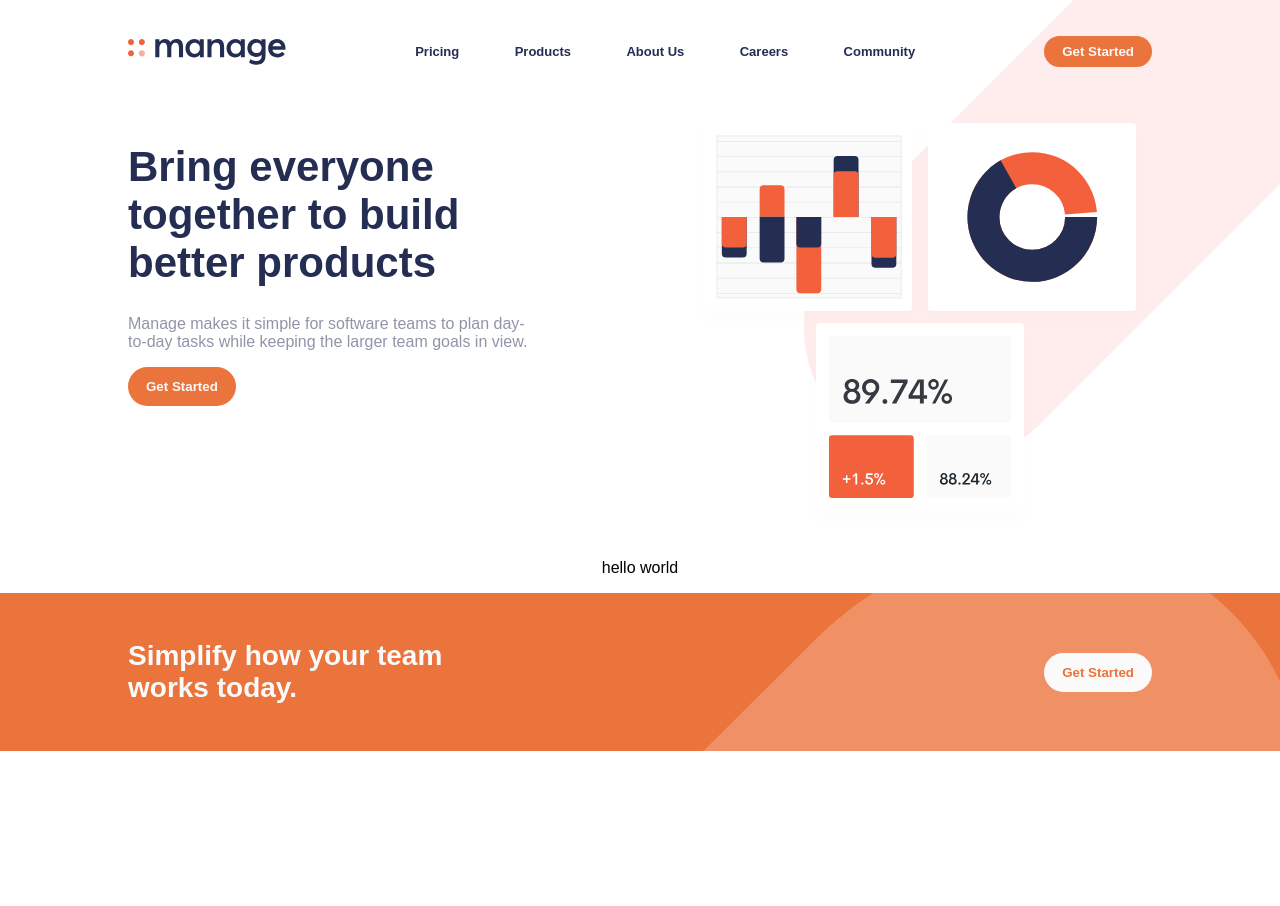
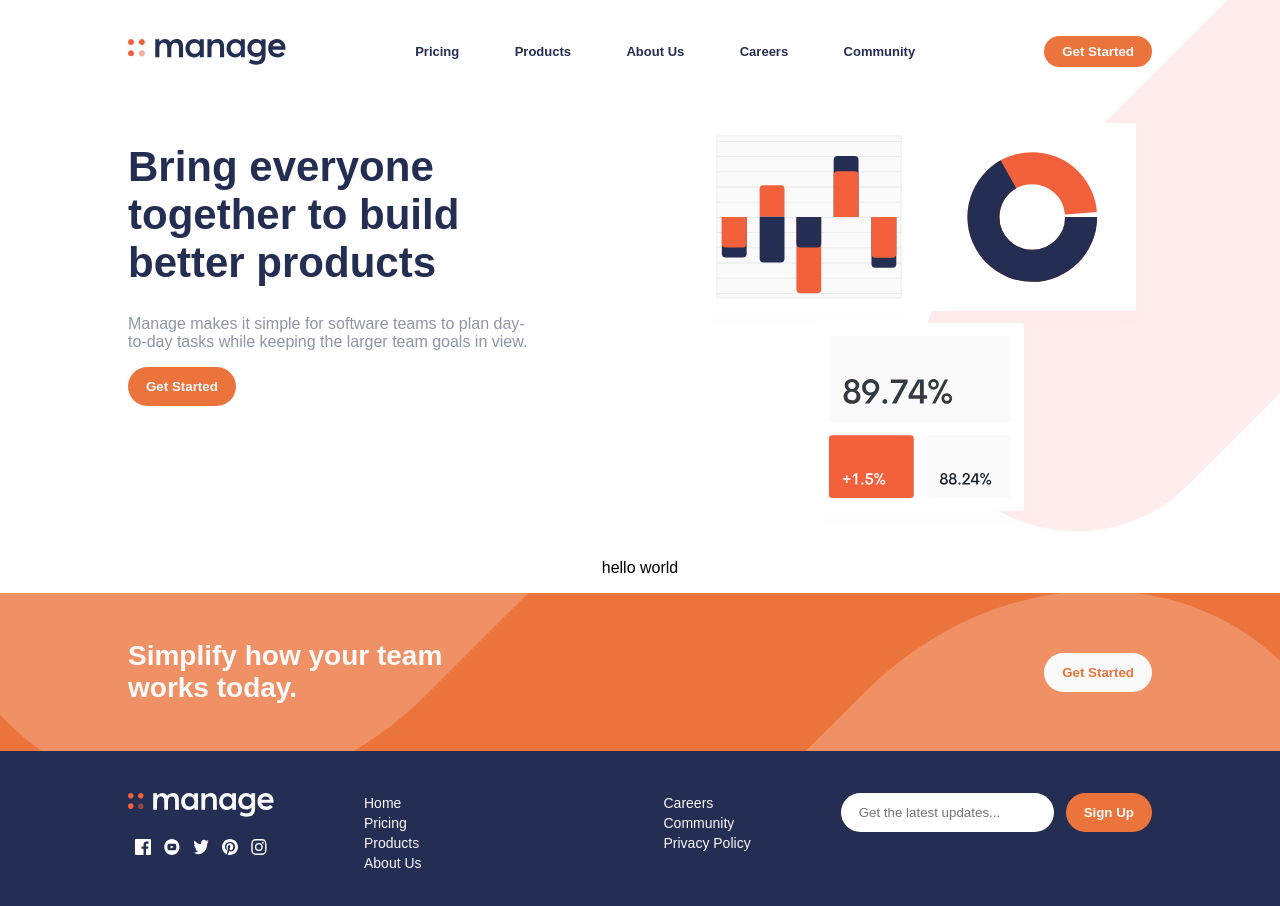
Before and after one commit to osaimola/manage-landing-page, a React (Create React App) app: page / in a window 1280 px wide. Shown: the top 906 px of the page. Before the commit the page ends 800 px from the top, so only its background shows below. Built offline with nearby package versions, Linux system fonts and the light colour scheme; a web font is replaced by a local one.

Commit message:
add footer

```diff
--- a/src/App.css
+++ b/src/App.css
@@ -1,7 +1,7 @@
 body {
   background-image: url(./images/bg-simplify-section-mobile.svg);
   background-repeat: no-repeat;
-  background-attachment: fixed;
+  background-attachment: local;
   background-size: cover;
 }
 
--- a/src/App.js
+++ b/src/App.js
@@ -3,6 +3,7 @@ import "./App.css";
 import Navbar from "./components/navbar/navbar";
 import Intro from "./components/intro/intro";
 import Banner from "./components/banner/banner";
+import Footer from "./components/footer/footer";
 
 function App() {
   return (
@@ -10,10 +11,10 @@ function App() {
       <div className="App">
         <Navbar />
         <Intro />
-
         <p>hello world</p>
       </div>
       <Banner />
+      <Footer />
     </React.Fragment>
   );
 }
--- /dev/null
+++ b/src/components/footer/footer.css
@@ -0,0 +1,138 @@
+.footer {
+  display: flex;
+  flex-direction: column-reverse;
+  background-color: #242d52;
+  padding: 24px 5%;
+
+  color: #fafafa;
+}
+
+.brand {
+  margin-top: 46px;
+}
+
+.brand-content {
+  display: flex;
+  flex-direction: column-reverse;
+  justify-content: space-between;
+}
+
+.brand-content.logos {
+  display: flex;
+  flex-direction: row;
+}
+
+.brand-content img {
+  margin: auto;
+}
+.brand-logo {
+  margin: auto;
+}
+
+.brand-logo img {
+  margin-top: 32px;
+}
+
+.brand-content.logos img {
+  width: 26px;
+  height: 26px;
+}
+
+.brand-content.logos img:hover {
+  border-top: 4px dotted #eb733c;
+}
+
+.footer-links {
+  margin-top: 46px;
+}
+
+.footer-links a {
+  text-decoration: none;
+  font-size: 14px;
+  font-weight: 300;
+  color: #fafafa;
+  margin-top: 2px;
+  margin-bottom: 2px;
+}
+
+.footer-links a:hover {
+  color: #eb733c;
+}
+
+.footer-links {
+  display: flex;
+  flex: auto;
+  flex-direction: row;
+  justify-content: space-between;
+  padding: 0 48px;
+}
+
+.footer-links-nav {
+  display: flex;
+  flex-direction: column;
+}
+
+.footer-links-community {
+  display: flex;
+  flex-direction: column;
+}
+
+.newsletter {
+  display: flex;
+  flex-direction: row;
+  margin: auto;
+}
+
+.newsletter-input input {
+  border-style: none;
+  padding: 12px 18px;
+  border-radius: 20px;
+  margin-right: 12px;
+}
+
+.newsletter-submit button {
+  border-radius: 20px;
+  padding: 12px 18px;
+  background-color: #eb733c;
+  border: 1px;
+  color: #fafafa;
+  font-weight: 700;
+}
+
+.newsletter-submit button:hover {
+  background-color: #f0ab8c;
+}
+
+@media only screen and (min-width: 1025px) {
+  .footer {
+    flex-direction: row;
+    justify-content: space-between;
+    padding: 42px 10%;
+  }
+
+  .brand {
+    margin-top: 0px;
+    margin-right: 42px;
+  }
+
+  .brand-content {
+    flex-direction: column;
+    height: 100%;
+  }
+
+  .brand-logo img {
+    margin: auto;
+  }
+
+  .brand-content.logos img {
+    width: 16px;
+    height: 16px;
+  }
+
+  .footer-links {
+    margin-top: 0px;
+  }
+  .newsletter {
+    margin: 0px 0px 0px 42px;
+  }
+}
--- /dev/null
+++ b/src/components/footer/footer.jsx
@@ -0,0 +1,75 @@
+import React, { useState } from "react";
+import "./footer.css";
+import logo from "../../images/logo-white.svg";
+import facebook from "../../images/icon-facebook.svg";
+import instagram from "../../images/icon-instagram.svg";
+import pinterest from "../../images/icon-pinterest.svg";
+import twitter from "../../images/icon-twitter.svg";
+import youtube from "../../images/icon-youtube.svg";
+
+// update hook from form input
+function handleNewsletterChange(formInput, sethook) {
+  sethook(formInput);
+}
+
+// respond to a submit click
+function handleSubmit(formValue) {
+  alert("Thanks for signing up " + formValue + "!");
+}
+
+function Footer() {
+  const [newsletterFormInput, setNewsletterFormInput] = useState("");
+
+  return (
+    <React.Fragment>
+      <div className="footer">
+        <div className="brand">
+          <div className="brand-content">
+            <div className="brand-logo">
+              <img alt="" src={logo} />
+            </div>
+            <div className="brand-content logos">
+              <img alt="facebook" src={facebook} />
+              <img alt="youtube" src={youtube} />
+              <img alt="twitter" src={twitter} />
+              <img alt="pinterest" src={pinterest} />
+              <img alt="instagram" src={instagram} />
+            </div>
+          </div>
+        </div>
+
+        <div className="footer-links">
+          <div className="footer-links-nav">
+            <a href="#">Home</a>
+            <a href="#">Pricing</a>
+            <a href="#">Products</a>
+            <a href="#">About Us</a>
+          </div>
+          <div className="footer-links-community">
+            <a href="#">Careers</a>
+            <a href="#">Community</a>
+            <a href="#">Privacy Policy</a>
+          </div>
+        </div>
+
+        <div className="newsletter">
+          <div className="newsletter-input">
+            <input
+              placeholder="Get the latest updates..."
+              onChange={e => {
+                handleNewsletterChange(e.target.value, setNewsletterFormInput);
+              }}
+            ></input>
+          </div>
+          <div className="newsletter-submit">
+            <button onClick={() => handleSubmit(newsletterFormInput)}>
+              Sign Up
+            </button>
+          </div>
+        </div>
+      </div>
+    </React.Fragment>
+  );
+}
+
+export default Footer;
```
Also changed, not shown: src/images/bg-tablet-pattern.svg, src/images/logo-white.svg (added).
